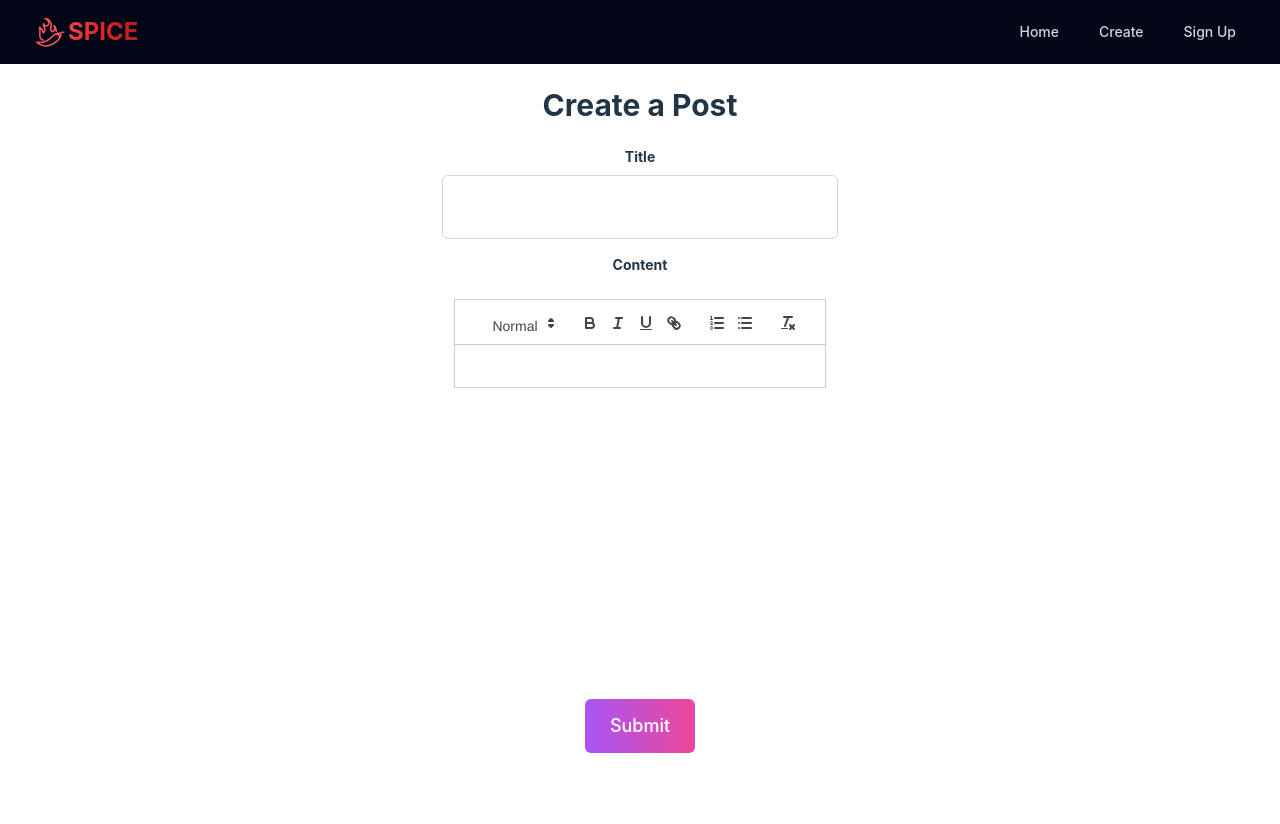
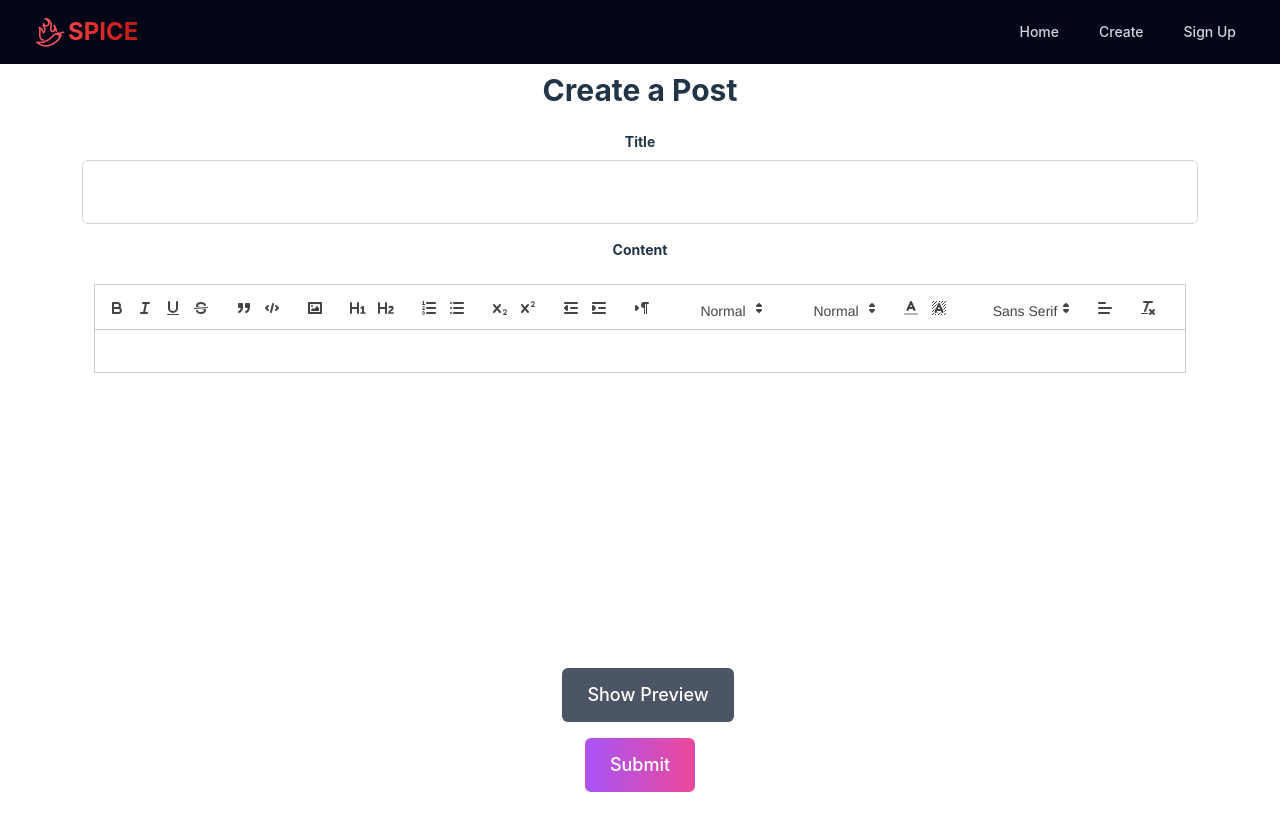
Before and after one commit to jbxamora/SPICE, a React (Vite) app in the folder client/: page /create in a window 1280 px wide. Before the commit the page ends 800 px from the top, so only its background shows below. Built offline with nearby package versions, Linux system fonts and the light colour scheme.

Commit message:
implemented post preview function to posts creating. Updated states for preview and implemented custom toolbar for text editor

```diff
--- a/client/src/components/CreatePost.jsx
+++ b/client/src/components/CreatePost.jsx
@@ -1,10 +1,33 @@
 import React, { useState } from "react";
 import ReactQuill from "react-quill";
 import "react-quill/dist/quill.snow.css";
+import PostPreview from "./PostPreview";
 
 const CreatePost = () => {
   const [title, setTitle] = useState("");
   const [content, setContent] = useState("");
+  const [preview, setPreview] = useState(false);
+
+  const toolbarOptions = [
+    ["bold", "italic", "underline", "strike"], // toggled buttons
+    ["blockquote", "code-block"],
+    ["image"],
+
+    [{ header: 1 }, { header: 2 }], // custom button values
+    [{ list: "ordered" }, { list: "bullet" }],
+    [{ script: "sub" }, { script: "super" }], // superscript/subscript
+    [{ indent: "-1" }, { indent: "+1" }], // outdent/indent
+    [{ direction: "rtl" }], // text direction
+
+    [{ size: ["small", false, "large", "huge"] }], // custom dropdown
+    [{ header: [1, 2, 3, 4, 5, 6, false] }],
+
+    [{ color: [] }, { background: [] }], // dropdown with defaults from theme
+    [{ font: [] }],
+    [{ align: [] }],
+
+    ["clean"], // remove formatting button
+  ];
 
   const handleSubmit = (e) => {
     e.preventDefault();
@@ -15,12 +38,13 @@ const CreatePost = () => {
 
   return (
     <div className="container w-45 mx-auto mt-10 px-4">
-      <h2 className="text-3xl font-bold mb-6">Create a Post</h2>
+      {!preview && <h2 className="text-3xl font-bold mb-6">Create a Post</h2>}
       <form onSubmit={handleSubmit} className="w-full">
         <div className="mb-4">
           <label htmlFor="title" className="block text-sm font-bold mb-2">
             Title
           </label>
+          {!preview ? (
             <input
               type="text"
               id="title"
@@ -30,20 +54,34 @@ const CreatePost = () => {
               required
               style={{ minHeight: "4rem" }}
             />
+          ) : (
+            <h3 className="text-xl font-semibold">{title}</h3>
+          )}
         </div>
         <div className="mb-4">
           <label htmlFor="content" className="block text-sm font-bold mb-2">
             Content
           </label>
+          {!preview ? (
             <ReactQuill
               id="content"
               value={content}
               onChange={setContent}
               theme="snow"
               className="text-lg mt-auto px-3 py-4"
-            style={{ minHeight: "25rem",
-        className:"h-44" }}
+              style={{ minHeight: "25rem", className: "h-44" }}
+              modules={{ toolbar: toolbarOptions }}
             />
+          ) : (
+            <PostPreview content={content} />
+          )}
+          <button
+            type="button"
+            className="bg-gray-600 text-white px-6 py-3 rounded-md text-lg hover:bg-gray-700 ml-4"
+            onClick={() => setPreview(!preview)}
+          >
+            {preview ? "Hide" : "Show"} Preview
+          </button>
         </div>
 
         <button
--- /dev/null
+++ b/client/src/components/PostPreview.jsx
@@ -0,0 +1,19 @@
+import React from "react";
+import ReactQuill from "react-quill";
+import "react-quill/dist/quill.snow.css";
+
+const PostPreview = ({ content }) => {
+  return (
+    <div className="post-preview">
+      <ReactQuill
+        value={content}
+        readOnly
+        theme="bubble"
+        className="mt-3"
+        style={{ minHeight: "25rem", className: "h-44" }}
+      />
+    </div>
+  );
+};
+
+export default PostPreview;
```
Lines whose indentation alone changed are shown as unchanged.
